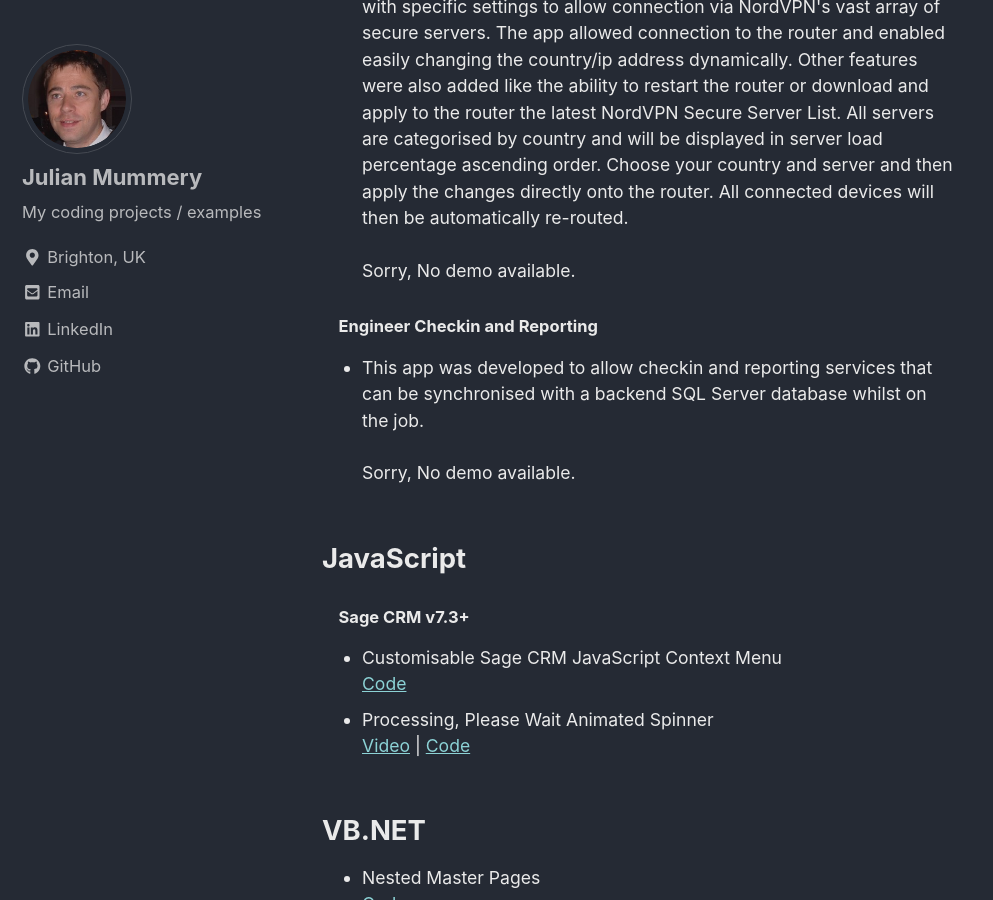
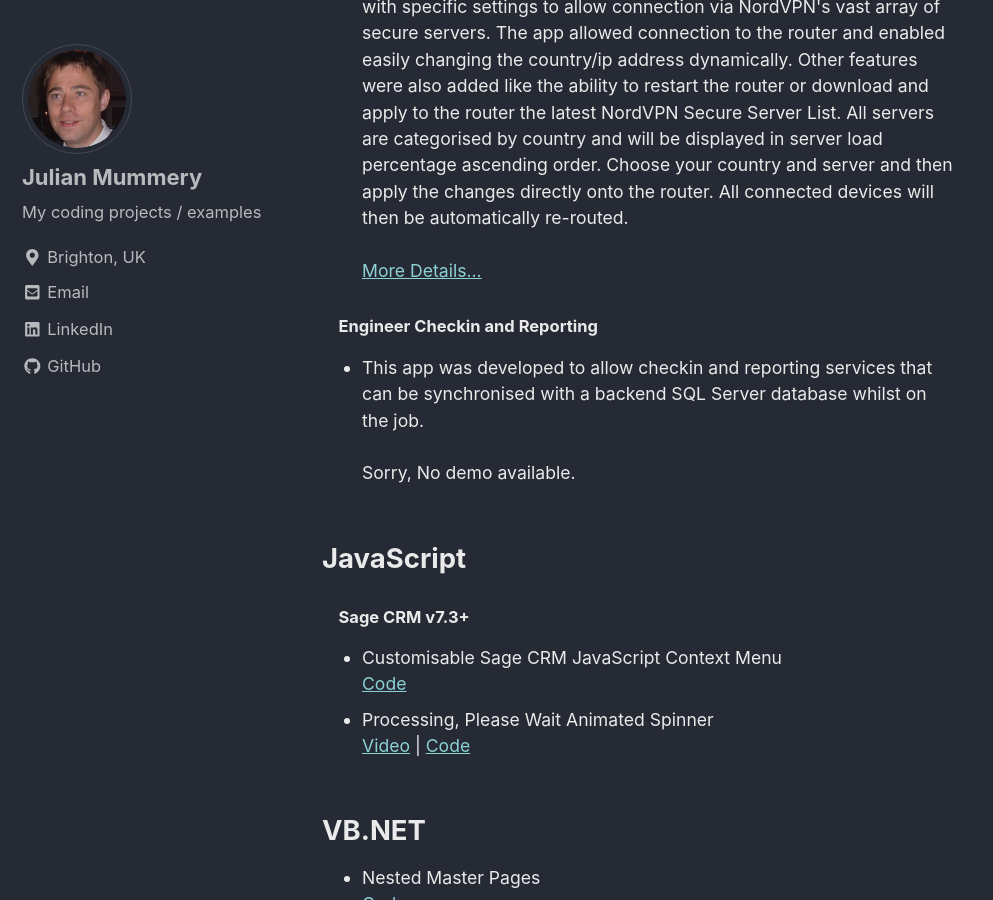
Before and after one commit to julianmummery/julianmummery.github.io, a Jekyll site: the page built from _pages/coding-projects.md, in a window 1280 px wide and 900 px high, scrolled down 727 px. Shown: the whole window, without its empty margins (0-993 px from the left). Built offline with Jekyll 4.4.1, drawn with Linux system fonts in a browser that asks for light colours; nearby versions of some CDN libraries.

Commit message:
Update coding-projects.md

```diff
--- a/_pages/coding-projects.md
+++ b/_pages/coding-projects.md
@@ -15,7 +15,7 @@
   <li>This app was developed to directly interface with a hardened Netgear Nighthawk router running DD-WRT. The Nighthawk router was setup with specific settings to allow connection via NordVPN's vast array of secure servers. The app allowed connection to the router and enabled easily changing the country/ip address dynamically. Other features were also added like the ability to restart the router or download and apply to the router the latest NordVPN Secure Server List. All servers are categorised by country and will be displayed in server load percentage ascending order. Choose your country and server and then apply the changes directly onto the router. All connected devices will then be automatically re-routed.
   <br>
   <br>
-  Sorry, No demo available.
+<a href="https://julianmummery.github.io/secureprivacy" target="_blank">More Details...</a>
   </li>
 </ul>
 <h5 style="padding-left:1em;">Engineer Checkin and Reporting</h5>
```
